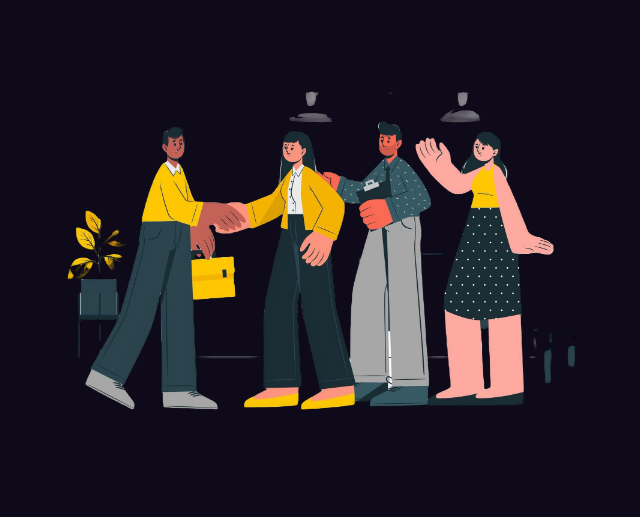
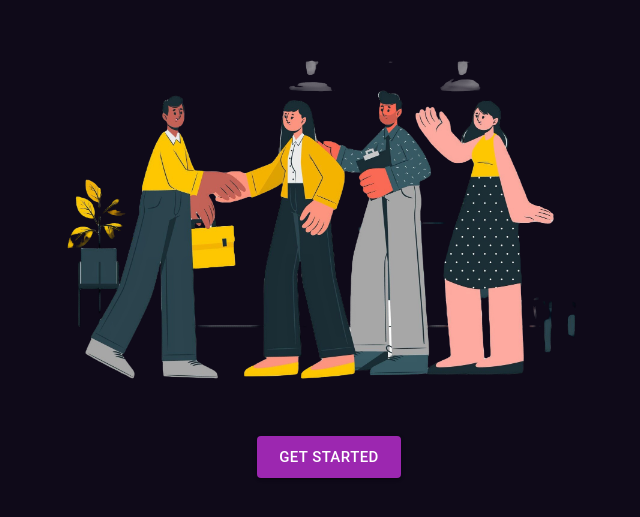
Before and after one commit to mayaeyd/Quiz-App, a React (Create React App) app: page / in a window 1280 px wide. Shown: the part 153-670 px from the top of the page, without its empty margins (311-951 px from the left). Built offline with nearby package versions, Linux system fonts and the light colour scheme.

Commit message:
Add some styling to welcome page

```diff
--- a/package.json
+++ b/package.json
@@ -3,6 +3,9 @@
   "version": "0.1.0",
   "private": true,
   "dependencies": {
+    "@emotion/react": "^11.13.5",
+    "@emotion/styled": "^11.13.5",
+    "@mui/material": "^6.1.10",
     "@reduxjs/toolkit": "^2.4.0",
     "@testing-library/jest-dom": "^5.17.0",
     "@testing-library/react": "^13.4.0",
--- a/src/App.jsx
+++ b/src/App.jsx
@@ -1,16 +1,17 @@
-//import { BrowserRouter, Routes, Route } from "react-router-dom";
 import { useEffect } from "react";
 import "./styles/App.css";
 import { fetchQuizzes } from "./redux/slices/quizSlices";
 import { useDispatch, useSelector } from "react-redux";
 import { BrowserRouter, Route, Routes } from "react-router-dom";
 import WelcomePage from "./pages/WelcomePage/WelcomePage";
+import Quiz from "./pages/Quiz/Quiz";
 
 function App() {
   return(
     <BrowserRouter>
       <Routes>
         <Route path="/" element= {<WelcomePage/>} />
+        <Route path="/quiz" element= {<Quiz />} />
       </Routes>
     </BrowserRouter>
   );
--- /dev/null
+++ b/src/pages/Quiz/Quiz.jsx
@@ -0,0 +1,11 @@
+import React from 'react'
+
+const Quiz = () => {
+  return (
+    <div>
+      quiz page
+    </div>
+  )
+}
+
+export default Quiz
--- a/src/pages/WelcomePage/WelcomePage.jsx
+++ b/src/pages/WelcomePage/WelcomePage.jsx
@@ -1,13 +1,24 @@
-import React from 'react'
-import OnBoarding from '../../assets/onBoarding'
-import './style.css'
+import React from "react";
+import OnBoarding from "../../assets/onBoarding";
+import "./style.css";
+import { Button } from "@mui/material";
+import { useNavigate } from "react-router-dom";
 
 const WelcomePage = () => {
+  const navigate = useNavigate();
   return (
     <div>
       <OnBoarding />
+      <Button
+        variant="contained"
+        onClick={() => navigate("/quiz")}
+        size="large"
+        color="secondary"
+      >
+        Get Started
+      </Button>
     </div>
-  )
-}
+  );
+};
 
-export default WelcomePage
+export default WelcomePage;
--- a/src/pages/WelcomePage/style.css
+++ b/src/pages/WelcomePage/style.css
@@ -1,7 +1,9 @@
 div{
     display: flex;
+    flex-direction: column;
     height: 100vh;
     width: 100%;
     justify-content: center;
     align-items: center;
+    gap: 20px;
 }
```
Also changed, not shown: src/pages/Quiz/style.css (added), 1 other file (tests, documents, lock files or other folders).
